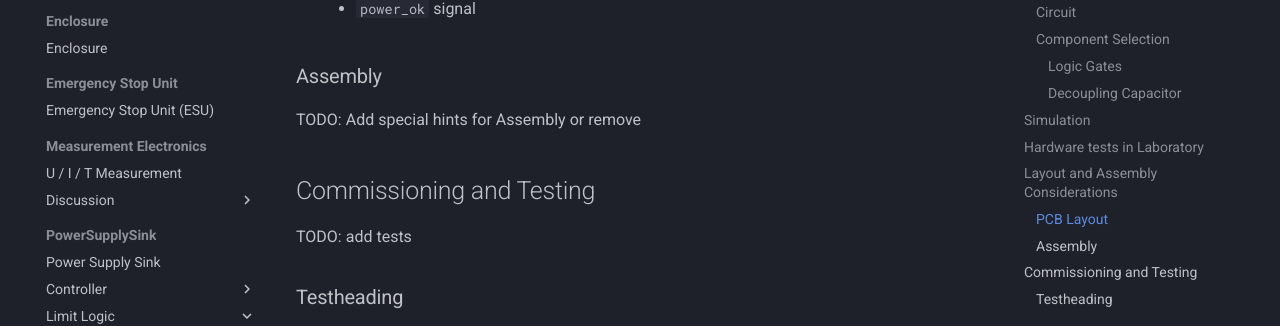
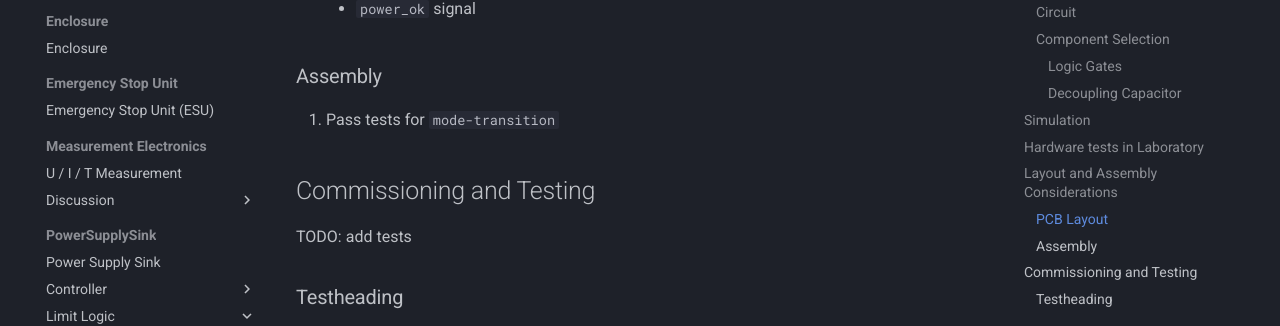
Before and after one commit to pascalguttmann/obat, an MkDocs documentation site: the page built from docs/design/pss/limit-logic/mode-transition/mode-transition.md, in a window 1280 px wide and 900 px high, scrolled down 3753 px. Shown: the part 150-476 px from the top of the window. Built offline with MkDocs 1.6.1 and Material for MkDocs 9.7.7, drawn with Linux system fonts in a browser that asks for light colours; comment, search, counter and statistics services are not loaded.

Commit message:
add mode-transition assembly instructions

```diff
--- a/docs/design/pss/limit-logic/mode-transition/mode-transition.md
+++ b/docs/design/pss/limit-logic/mode-transition/mode-transition.md
@@ -148,7 +148,7 @@ TODO: link to simulation files
 
 ### Assembly
 
-TODO: Add special hints for Assembly or remove
+1. Pass tests for `mode-transition`
 
 ## Commissioning and Testing
 
```
